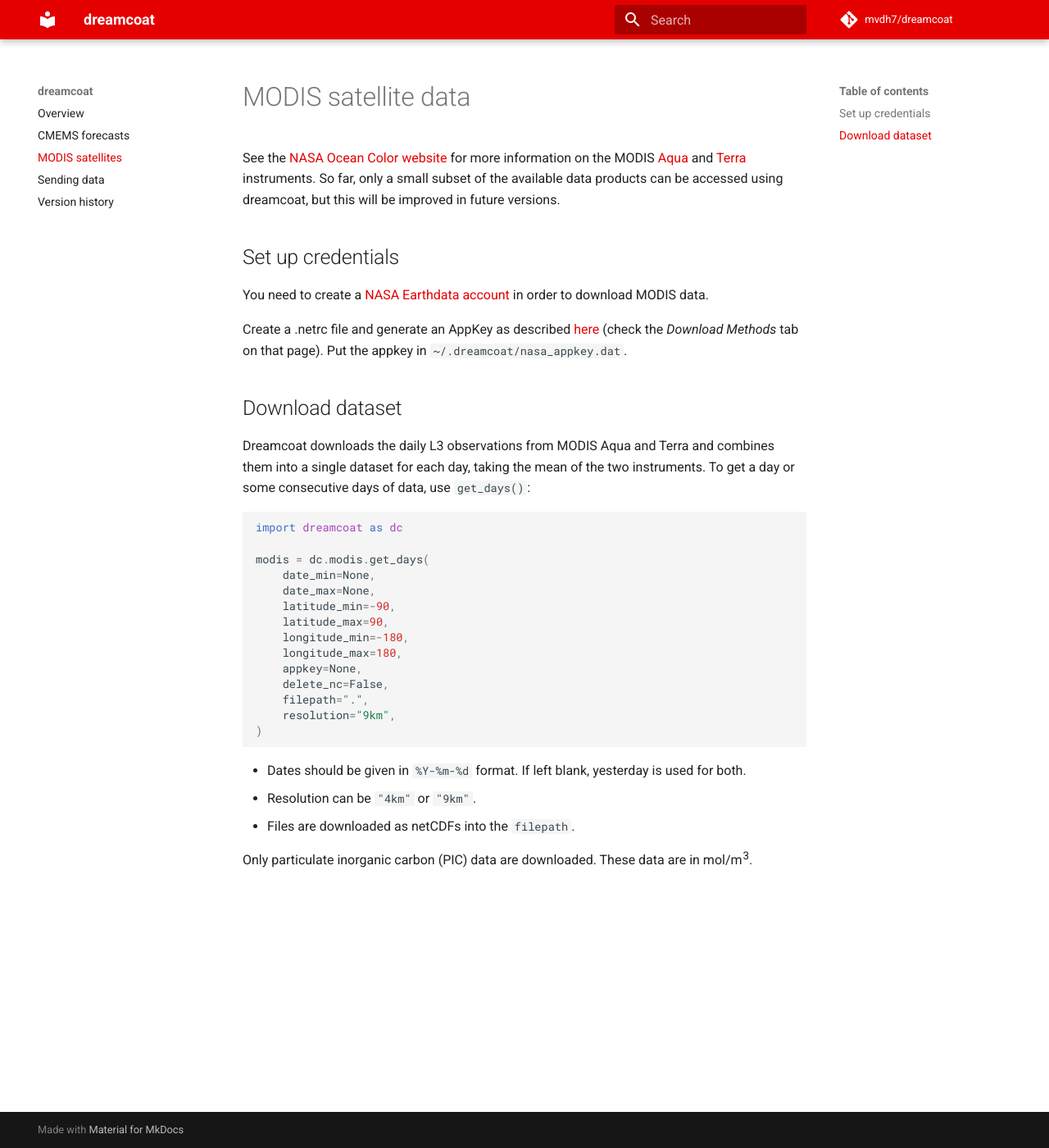
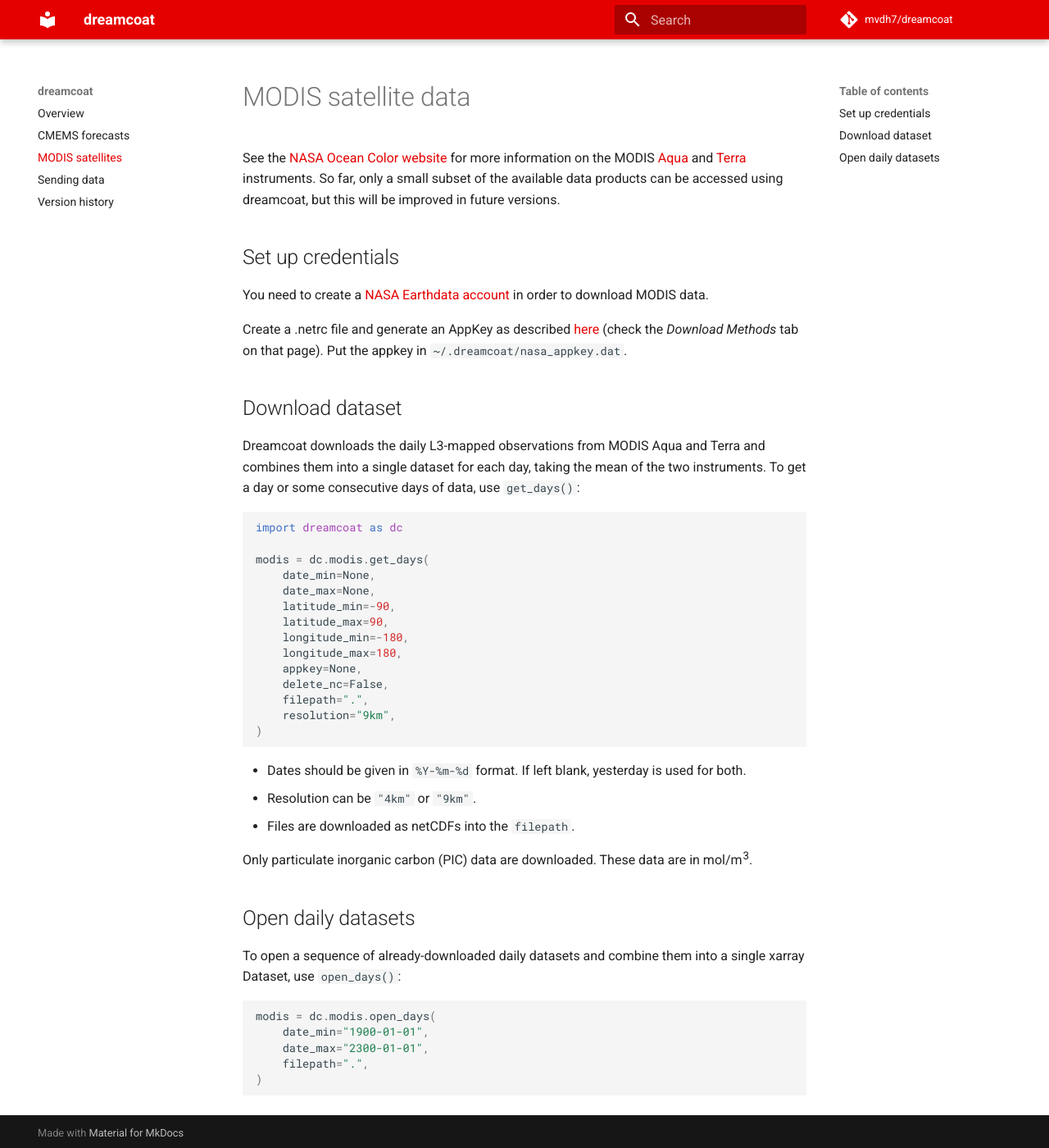
Before and after one commit to mvdh7/dreamcoat, an MkDocs documentation site: the page built from docs/modis.md, in a window 1280 px wide and 1400 px high. Shown: the whole window at 82% size. Built offline with MkDocs 1.6.1 and Material for MkDocs 9.7.7, drawn with Linux system fonts in a browser that asks for light colours; comment, search, counter and statistics services are not loaded.

Commit message:
Add open_days

````diff
--- a/docs/modis.md
+++ b/docs/modis.md
@@ -10,7 +10,7 @@
 
 ## Download dataset
 
-Dreamcoat downloads the daily L3 observations from MODIS Aqua and Terra and combines them into a single dataset for each day, taking the mean of the two instruments.  To get a day or some consecutive days of data, use `get_days()`:
+Dreamcoat downloads the daily L3-mapped observations from MODIS Aqua and Terra and combines them into a single dataset for each day, taking the mean of the two instruments.  To get a day or some consecutive days of data, use `get_days()`:
 
 ```python
 import dreamcoat as dc
@@ -34,3 +34,15 @@
   * Files are downloaded as netCDFs into the `filepath`.
 
 Only particulate inorganic carbon (PIC) data are downloaded.  These data are in mol/m<sup>3</sup>.
+
+## Open daily datasets
+
+To open a sequence of already-downloaded daily datasets and combine them into a single xarray Dataset, use `open_days()`:
+
+```python
+modis = dc.modis.open_days(
+    date_min="1900-01-01",
+    date_max="2300-01-01",
+    filepath=".",
+)
+```
````
